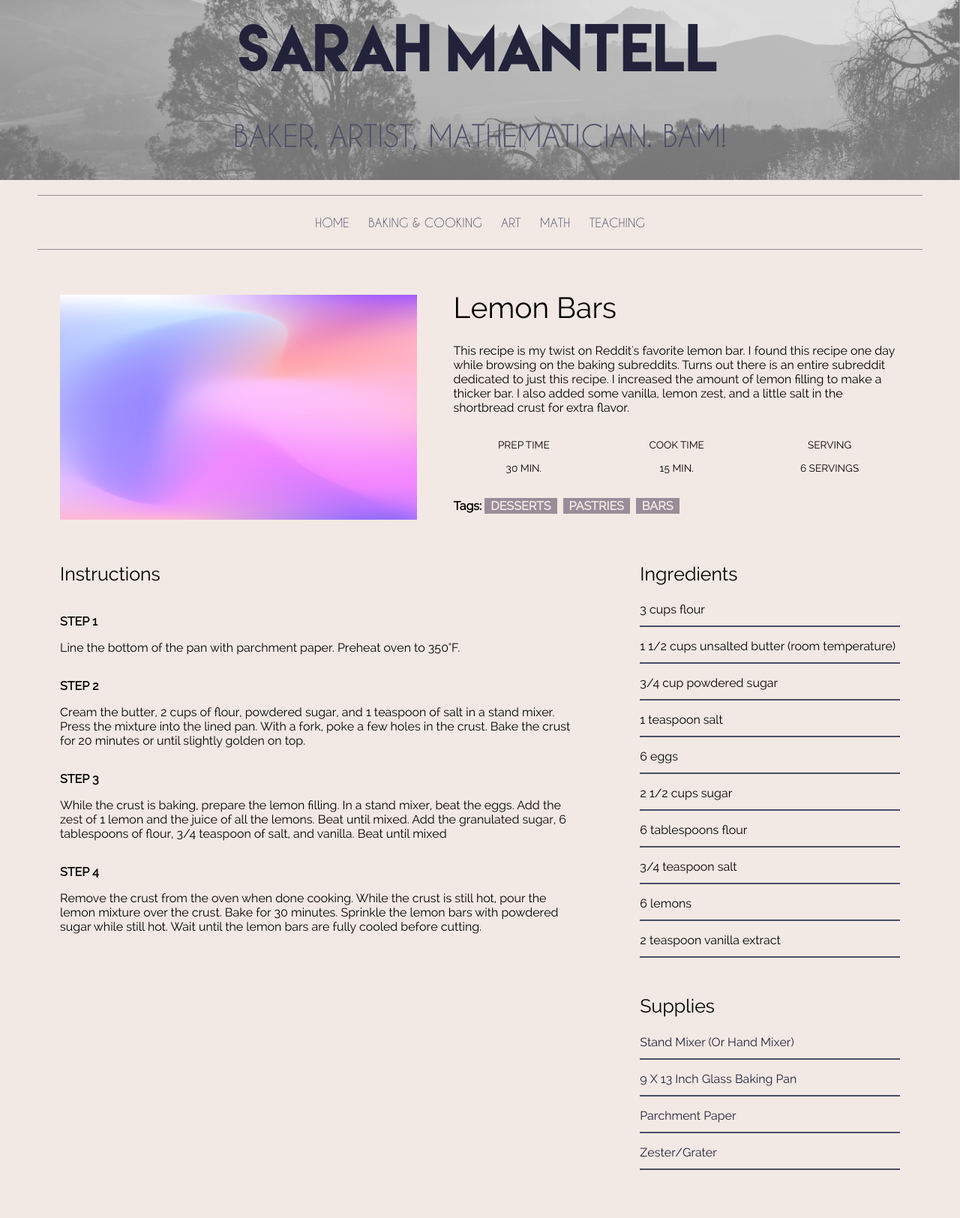
After one commit to sarahm317/sarahm317.github.io, a PHP site: page /recipes/recipe_pages/lemonbars.html in a window 1280 px wide. The commit adds this page. Shown: the whole page at 75% size. Run offline with PHP 8.4, Linux system fonts and the light colour scheme.

Commit message:
Creating first recipe.

```diff
--- a/index.html
+++ b/index.html
@@ -58,9 +58,9 @@
   <div class="topnav">
     <ul>
       <li><a href="index.html">HOME</a></li>
-      <li><a href="../recipes/recipes.html">BAKING & COOKING</a></li>
-      <li><a href="../art/art.html">ART</a></li>
-      <li><a href="../math/math.html">MATH</a></li>
+      <li><a href="recipes/recipes.html">BAKING & COOKING</a></li>
+      <li><a href="art/art.html">ART</a></li>
+      <li><a href="math/math.html">MATH</a></li>
       <li><a href="teaching.html">TEACHING</a></li>
     </ul>
   </div>
--- /dev/null
+++ b/recipes/recipe_pages/lemonbars.html
@@ -0,0 +1,187 @@
+<!DOCTYPE html>
+<html lang="en">
+
+<head>
+
+<title>Sarah Mantell</title>
+
+<meta property="og:type" content="website"/>
+<meta property="og:title" content="Sarah Mantell"/>
+<meta property="og:url" content="https://sarahmantell.page"/>
+
+<meta name="keywords" content="sarah, sarah mantell, sarah paige mantell, math, baking, art, mathematics, sarah ucsb"/>
+<meta name="author" content="Sarah Mantell"/>
+<meta name="description" content="Baking and art and mathematics. BAM!"/>
+
+<meta charset="utf-8"/>
+
+<meta name="viewport" content="width=device-width, initial-scale=1, viewport-fit=cover"/>
+
+<meta name="apple-mobile-web-app-title" content="Sarah Mantell">
+<meta name="apple-mobile-web-app-status-bar-style" content="black-translucent">
+<meta name="apple-mobile-web-app-capable" content="yes">
+<meta name="mobile-web-app-capable" content="yes">
+
+<!-- Global site tag (gtag.js) - Google Analytics -->
+<script async src="https://www.googletagmanager.com/gtag/js?id=GA_MEASUREMENT_ID"></script>
+<script>
+  window.dataLayer = window.dataLayer || [];
+  function gtag(){window.dataLayer.push(arguments);}
+  gtag('js', new Date());
+
+  gtag('config', 'GA_MEASUREMENT_ID');
+</script>
+
+<!-- Linking Style Sheets -->
+<link rel="stylesheet" type="text/css" href="../../style/css/style.css">
+<link rel="stylesheet" type="text/css" href="../style/css/style.css">
+<script type="text/javascript" src="../style/scripts/jquery.js"></script>
+
+</head>
+
+<body>
+
+<!--*********************************************************************
+                                LANDING PAGE
+********************************************************************** -->
+
+<section class="landing">
+  <div class="landing-inner">
+    <h1>Sarah Mantell</h1>
+    <h2>BAKER, ARTIST, MATHEMATICIAN. BAM!</h2>
+  </div>
+</section>
+
+<!--*********************************************************************
+                                NAVIGATION BAR
+********************************************************************** -->
+<div class="topnav-wrapper">
+  <div class="topnav">
+    <ul>
+      <li><a href="../../index.html">HOME</a></li>
+      <li><a href="../recipes.html">BAKING & COOKING</a></li>
+      <li><a href="../../art/art.html">ART</a></li>
+      <li><a href="../../math/math.html">MATH</a></li>
+      <li><a href="../../teaching/teaching.html">TEACHING</a></li>
+    </ul>
+  </div>
+</div>
+
+<!--*********************************************************************
+                                RECIPE
+********************************************************************** -->
+
+<main class="page">
+  <div class="recipe-page">
+    <section class="recipe-hero">
+      <img
+        src="../style/graphics/blank.jpg"
+        class="img recipe-hero-img"
+      />
+      <article class="recipe-info">
+        <h2>Lemon Bars</h2>
+        <p>
+          This recipe is my twist on Reddit's favorite lemon bar. I found this recipe one day while browsing on the baking subreddits. Turns out there is an entire subreddit dedicated to just this recipe. I increased the amount of lemon filling to make a thicker bar. I also added some vanilla, lemon zest, and a little salt in the shortbread crust for extra flavor.
+        </p>
+        <div class="recipe-icons">
+          <article>
+            <i class="fas fa-clock"></i>
+            <h5>prep time</h5>
+            <p>30 min.</p>
+          </article>
+          <article>
+            <i class="far fa-clock"></i>
+            <h5>cook time</h5>
+            <p>15 min.</p>
+          </article>
+          <article>
+            <i class="fas fa-user-friends"></i>
+            <h5>serving</h5>
+            <p>6 servings</p>
+          </article>
+        </div>
+        <p class="recipe-tags">
+          Tags:
+          <a href="">desserts</a>
+          <a href="">pastries</a>
+          <a href="">bars</a>
+        </p>
+      </article>
+    </section>
+    <!-- content -->
+    <section class="recipe-content">
+      <article>
+        <h4>instructions</h4>
+        <!-- single instruction -->
+        <div class="single-instruction">
+          <header>
+            <p>step 1</p>
+            <div></div>
+          </header>
+          <p>
+            Line the bottom of the pan with parchment paper. Preheat oven to 350<span>&#176</span>F.
+          </p>
+        </div>
+        <!-- end of single instruction -->
+        <!-- single instruction -->
+        <div class="single-instruction">
+          <header>
+            <p>step 2</p>
+            <div></div>
+          </header>
+          <p>
+          Cream the butter, 2 cups of flour, powdered sugar, and 1 teaspoon of salt in a stand mixer. Press the mixture into the lined pan. With a fork, poke a few holes in the crust. Bake the crust for 20 minutes or until slightly golden on top.
+          </p>
+        </div>
+        <!-- end of single instruction -->
+        <!-- single instruction -->
+        <div class="single-instruction">
+          <header>
+            <p>step 3</p>
+            <div></div>
+          </header>
+          <p>
+            While the crust is baking, prepare the lemon filling. In a stand mixer, beat the eggs. Add the zest of 1 lemon and the juice of all the lemons. Beat until mixed. Add the granulated sugar, 6 tablespoons of flour, 3/4 teaspoon of salt, and vanilla. Beat until mixed
+          </p>
+        </div>
+        <!-- end of single instruction -->
+        <!-- single instruction -->
+        <div class="single-instruction">
+          <header>
+            <p>step 4</p>
+            <div></div>
+          </header>
+          <p>
+            Remove the crust from the oven when done cooking. While the crust is still hot, pour the lemon mixture over the crust. Bake for 30 minutes. Sprinkle the lemon bars with powdered sugar while still hot. Wait until the lemon bars are fully cooled before cutting.
+          </p>
+        </div>
+        <!-- end of single instruction -->
+      </article>
+      <article class="second-column">
+        <div>
+          <h4>ingredients</h4>
+          <p class="single-ingredient">3 cups flour</p>
+          <p class="single-ingredient">1 1/2 cups unsalted butter (room temperature)</p>
+          <p class="single-ingredient">3/4 cup powdered sugar</p>
+          <p class="single-ingredient">1 teaspoon salt</p>
+          <p class="single-ingredient">6 eggs</p>
+          <p class="single-ingredient">2 1/2 cups sugar</p>
+          <p class="single-ingredient">6 tablespoons flour</p>
+          <p class="single-ingredient">3/4 teaspoon salt</p>
+          <p class="single-ingredient">6 lemons</p>
+          <p class="single-ingredient">2 teaspoon vanilla extract</p>
+        </div>
+        <div>
+          <h4>supplies</h4>
+          <p class="single-tool">Stand mixer (or hand mixer)</p>
+          <p class="single-tool">9 x 13 inch glass baking pan</p>
+          <p class="single-tool">Parchment paper</p>
+          <p class="single-tool">Zester/Grater</p>
+        </div>
+      </article>
+    </section>
+  </div>
+</main>
+
+</body>
+</html>
--- a/recipes/style/css/style.css
+++ b/recipes/style/css/style.css
@@ -1,4 +1,4 @@
-x/*********************************************************************
+/*********************************************************************
                                 BODY
 **********************************************************************/
 
@@ -7,6 +7,90 @@ html, body {
 	font-family: Raleway, sans-serif;
 	background-color: #F2E9E4;
 }
+
+.page {
+	width: 90vw;
+	max-width: 1120px;
+	margin: 0 auto;
+}
+
+.page {
+	padding-top: 2rem;
+}
+
+
+/*********************************************************************
+                                HERO
+**********************************************************************/
+.hero {
+	height: 40vh;
+	position: relative;
+	margin-bottom: 2rem;
+	background: url('../../../style/graphics/background.jpg');
+}
+
+.hero-container {
+	position: absolute;
+	top: 0;
+	left: 0;
+	width: 100%;
+	height: 100%;
+	display: flex;
+	align-items: center;
+	justify-content: center;
+}
+
+/*********************************************************************
+                                TYPOGRAPHY
+**********************************************************************/
+h1,
+h2,
+h3,
+h4,
+h5 {
+	margin: 0;
+	margin-bottom: 1.38rem;
+	font-weight: 400;
+	line-height: 1.3;
+	text-transform: capitalize;
+}
+
+h1 {
+	margin-top: 0;
+	font-size: 3.052rem;
+}
+
+h2 {
+font-size: 2.441rem;
+}
+
+h3 {
+font-size: 1.953rem;
+}
+
+h4 {
+font-size: 1.563rem;
+}
+
+h5 {
+font-size: 1.25rem;
+}
+
+a {
+	text-decoration: none;
+}
+
+ul {
+	list-style-type: none;
+	padding: 0;
+}
+
+.img {
+	width: 100%;
+	display: block;
+	object-fit: cover;
+}
+
 
 /*********************************************************************
                                 LANDING PAGE
@@ -48,110 +132,236 @@ html, body {
 	color: #4A4E69;
 }
 /*********************************************************************
-                                NAVIGATION BAR
+                                RECIPE TOC
 **********************************************************************/
-.topnav-wrapper {
-	padding: 20px 50px 20px 50px;
+.toc-wrapper {
+	display: grid;
+	gap: 2rem;
+	padding-bottom: 3rem;
 }
-.topnav {
-	border: 1px solid #9A8C98;
-	border-width: 1px 0;
-	background-color: #F2E9E4;
-	position: relative;
-	font-family: caviarDreams;
-	margin: 0;
-	padding: 0;
+
+.tag {
+	background: #9A8C98;
+	text-align: center;
+	color: #F2E9E4;
+	padding: 0.75rem 0;
+}
+
+.tag h5,
+.tag p {
+	margin-bottom: 0;
+}
+
+.tag h5 {
+	font-weight: 600;
+}
+
+/* Page responsiveness  */
+
+@media screen and (min-width: 576px) {
+	.toc-wrapper {
+		grid-template-columns: 1fr 1fr;
+	}
+}
+
+@media screen and (min-width: 992px) {
+	.toc-wrapper {
+		grid-template-columns: 1fr 1fr 1fr;
+	}
+}
+
+/*********************************************************************
+                                RECIPE TOC
+**********************************************************************/
+
+.recipes-container {
+	display: grid;
+	gap: 2rem 1rem;
+}
+
+.recipes-list {
+	display: grid;
+	gap: 2rem 1rem;
+	padding-bottom: 3rem;
+}
+
+.tags-container {
+	order: 1;
+	display: flex;
+	flex-direction: column;
+	padding-bottom: 3rem;
+}
+
+.tags-container h4 {
+	margin-bottom: 0.5rem;
+	font-weight: 500;
+}
+
+.tags-list a{
+	text-transform: capitalize;
+	display: block;
+	color: #22223B;
+}
+
+.recipe {
+	display: block;
+}
+
+.recipe-img {
+	height: 15rem;
+	margin-bottom: 1rem;
+}
+
+.recipe h5 {
+	margin-bottom: 0;
+	margin-top: 0.25rem;
+	line-height: 1;
+}
+
+.recipe p {
+	margin-bottom: 0;
+	line-height: 1;
+	margin-top: 0.5rem;
+}
+
+@media screen and (min-width: 576px) {
+	.recipes-list {
+		grid-template-columns: 1fr 1fr;
+	}
+
+	.recipe-img {
+		height: 10rem;
+	}
+}
+
+@media screen and (min-width: 992px) {
+	.recipes-container {
+		grid-template-columns: 200px 1fr;
+		gap: 1rem;
+	}
+
+	.recipes-list {
+		grid-template-columns: 1fr 1fr;
+	}
+
+	.recipe p {
+		font-size: 0.85rem;
+	}
+
+	.tags-container {
+		order: 0;
+	}
+
+	.tags-list {
+		display: grid;
+		grid-template-columns: 1fr;
+	}
+}
+
+@media screen and (min-width: 1200px) {
+	.recipe h5 {
+	  font-size: 1.15rem;
+	}
+	.recipes-list {
+	  grid-template-columns: 1fr 1fr 1fr;
+	}
+  }
+
+/*********************************************************************
+                            RECIPE FORMATTING
+**********************************************************************/
+
+.recipe-hero {
+	display: grid;
+	gap: 3rem;
+}
+
+.recipe-hero-img {
+	height: 300px;
+}
+
+.recipe-icons {
+	display: grid;
+	grid-template-columns: repeat(3,1fr);
+	gap: 1rem;
+	margin: 2rem 0;
 	text-align: center;
 }
 
-.topnav a {
-	text-decoration: none;
-	color: #4A4E69;
-	text-align: center;
-	display: inline-block;
-	padding: 10px;
+.recipe-icons i {
+	font-size: 1.5rem;
 }
 
-.topnav li {
-	display: inline;
+.recipe-icons h5,
+.recipe-icons p {
+	margin-bottom: 0;
+	font-size: 0.85em;
+	text-transform: uppercase;
+}
+.recipe-tags{
+	display: flex;
+	align-items: center;
+	flex-wrap: wrap;
+	font-size: 1em;
+	font-weight: 600;
+}
+.recipe-tags a {
+	background: #9A8C98;
+	color: #F2E9E4;
+	text-transform: uppercase;
+	padding: 0.05rem 0.5rem;
+	margin: 0 0.25rem;
 }
 
-/* Change link color upon hover */
-.topnav a:hover {
-	background-color: #C9ADA7;
-	color: #F2E9E4;
+@media screen and (min-width: 992px) {
+	.recipe-hero {
+		grid-template-columns: 4fr 5fr;
+		align-items: center;
+	}
 }
 
-.topnav a.active {
-	background-color: #C9ADA7;
-	color: #F2E9E4;
+.recipe-content {
+	padding: 3rem 0;
+	display: grid;
+	gap: 2rem 5rem;
 }
 
-@media screen and (max-width:600px) {
-	.topnav {
-		padding-top: 10px;
+@media screen and (min-width: 992px) {
+	.recipe-content {
+	  grid-template-columns: 2fr 1fr;
 	}
-	.topnav a {
-	  float: none;
-	  width: 100%;
-	  padding: 5px 8px;
-	}
-  }
-/*********************************************************************
-                                MAIN
-**********************************************************************/
-.wrapper {
-	display: flex;
-	align-items: center;
-	justify-content: center;
-	height: 100%;
-	margin: 0px;
-	padding: 0px;
-
-	max-width: 80%;
-	flex-direction: row;
-	height: 80%;
-}
-.profile-picture {
-	border-radius: 50%;
 }
 
-.left, .right {
-	margin: 5px;
-	max-width: 50%;
-	flex: 1;
-	display: flex;
-	flex-direction: column;
-	justify-content: center;
+.single-instruction header {
+	display: grid;
+	grid-template-columns: auto 1fr;
+	gap:1.5rem;
+	align-items: center;
 }
 
-.left {
-	align-items: center;
-	justify-content: center;
+.single-instruction header p {
+	text-transform: uppercase;
+	font-weight: 600;
+	margin-bottom: 0;
 }
 
-.main-links {
-	list-style: none;
-	padding-left: 0px;
-	font-size: 18px;
+.single-instruction header div {
+	height:2px;
 }
 
-.main-links li {
-	display: inline-block;
-	margin-right: 8px;
+.second-column {
+	display: grid;
+	row-gap: 2rem;
 }
 
-.main-links a {
-	text-decoration: none;
-	padding: 4px;
-	color: #4A4E69;
+.single-ingredient {
+	border-bottom: 2px solid #4A4E69;
+	padding-bottom: 0.75rem;
 }
 
-.main-links a:hover {
-	background-color: #C9ADA7;
-	color: #F2E9E4;
+.single-tool {
+	border-bottom: 2px solid #4A4E69;
+	padding-bottom: 0.75rem;
+	color: #22223B;
+	text-transform: capitalize;
 }
-
-.bio {
-	font-size: 18px;
-}
--- a/style/css/style.css
+++ b/style/css/style.css
@@ -33,6 +33,19 @@ html, body {
 	background-color: #F2E9E4;
 }
 
+a {
+	text-decoration: none;
+}
+
+/*********************************************************************
+                                ALL PAGE STYLING
+**********************************************************************/
+
+.page {
+	width: 90vw;
+	margin: 0 auto;
+	padding-top: 2rem;
+}
 /*********************************************************************
                                 LANDING PAGE
 **********************************************************************/
```
Also changed, not shown: recipes/recipe_toc.html (added, +102 -0 lines), recipes/style/graphics/blank.jpg (renamed from style/graphics/blank.jpg).
